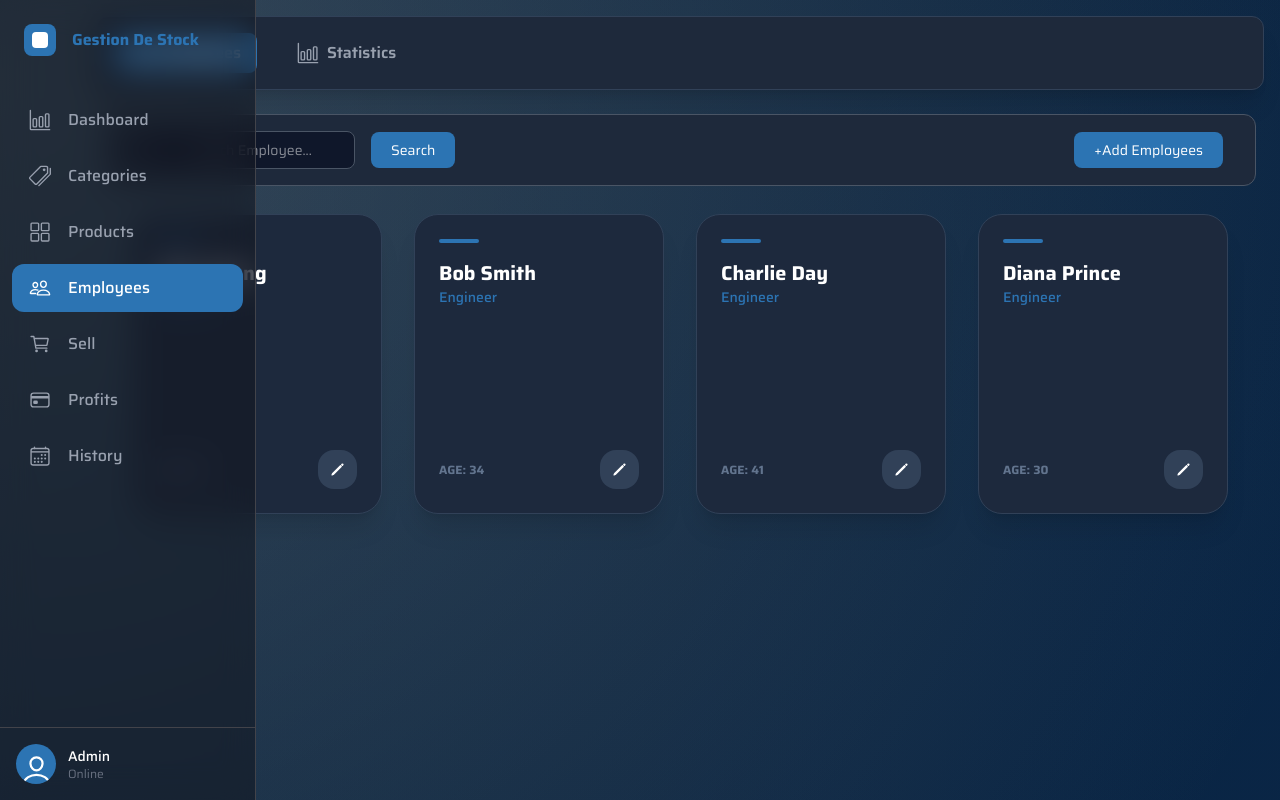
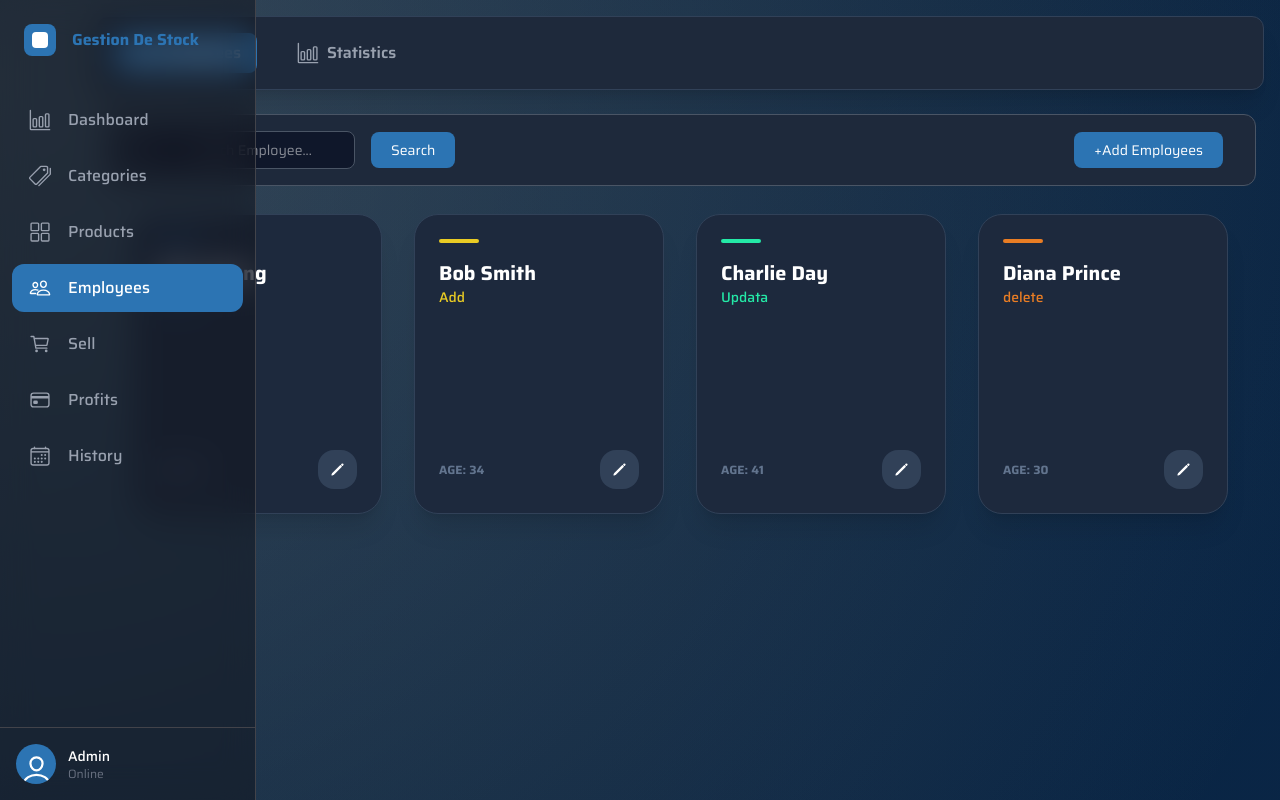
Before and after one commit to IZGHALENE2006/gestion-Stock, a React (Vite) app: page /Home/employees/EmployeeDashboard in a window 1280 px wide. Built offline with nearby package versions, Linux system fonts and the light colour scheme.

Commit message:
add color cards

```diff
--- a/src/composent/employe/EmployeeCard.jsx
+++ b/src/composent/employe/EmployeeCard.jsx
@@ -20,20 +20,25 @@ export const EmployeeCard = ({ employee }) => {
       <div ref={innerRef} className="relative w-full h-full" style={{ transformStyle: "preserve-3d" }}>
 
         {/* FRONT */}
-        <div className="absolute inset-0 bg-slate-800 bg-[#1e293b] border border-slate-700 shadow-xl rounded-3xl p-6 flex flex-col justify-between shadow-lg" style={{ backfaceVisibility: "hidden" }}>
+        <div
+        className="absolute inset-0 bg-slate-800 border border-slate-700 shadow-xl rounded-3xl p-6 flex flex-col justify-between shadow-lg" style={{ backfaceVisibility: "hidden" }}>
           <div>
-            <div className="w-10 h-1 bg-[#2C74B3] rounded-full mb-4" />
+            <div
+            style={{backgroundColor : employee.color}}
+            className="w-10 h-1 rounded-full mb-4" />
             <h3 className="text-white font-bold text-xl">{employee.name}</h3>
-            <p className="text-[#2C74B3] text-sm font-medium">Engineer</p>
+            <p
+            style={{color : employee.color}}
+            className="text-sm font-medium">{employee.role}</p>
           </div>
 
           <div className="flex justify-between items-center">
             <span className="text-slate-500 text-xs font-bold uppercase">Age: {employee.age}</span>
             <button
               onPointerDown={toggleFlip}
-              className="p-3 bg-slate-700 hover:bg-[#2C74B3] rounded-2xl text-white transition-colors"
+              className={`p-3 bg-slate-700 hover:bg-white group rounded-2xl text-white transition-colors`}
             >
-              <IoPencil size={15} />
+              <IoPencil size={15} className='group-hover:text-slate-700'/>
             </button>
           </div>
         </div>
@@ -59,7 +64,8 @@ export const EmployeeCard = ({ employee }) => {
 
           <button
             onPointerDown={toggleFlip}
-            className="mt-auto w-full py-3 bg-[#2C74B3] text-white rounded-2xl text-xs font-bold hover:shadow-lg transition-all"
+            className="mt-auto w-full py-3 text-white rounded-2xl text-xs font-bold hover:shadow-lg transition-all"
+            style={{backgroundColor : employee.color}}
           >
             CONFIRM
           </button>
--- a/src/composent/employe/EmployeeDashboard.jsx
+++ b/src/composent/employe/EmployeeDashboard.jsx
@@ -10,20 +10,14 @@ gsap.registerPlugin(Draggable);
 export const EmployeeDashboard = () => {
 
   const [deleteopen , setdeleteopen] = useState(false)
-function enterplus() {
-  gsap.to("#plus", {
-    rotate: "45deg",
-    duration: 0.3,
-    ease: "power2.out"
-  });
-}
+
 
 
   const [employees, setEmployees] = useState([
-    { id: 1, name: "Alice Zhang", age: 28 },
-    { id: 2, name: "Bob Smith", age: 34 },
-    { id: 3, name: "Charlie Day", age: 41 },
-    { id: 4, name: "Diana Prince", age: 30 },
+    { id: 1, name: "Alice Zhang" , color : "#2C74B3", role : "delete",  age: 28 },
+    { id: 2, name: "Bob Smith",color : "#e9cb24" , role : "Add",  age: 34 },
+    { id: 3, name: "Charlie Day", color : "#24e9a7" , role : "Updata",  age: 41 },
+    { id: 4, name: "Diana Prince",color : "#e97d24", role : "delete",  age: 30 },
   ]);
 
   const containerRef = useRef(null);
```
